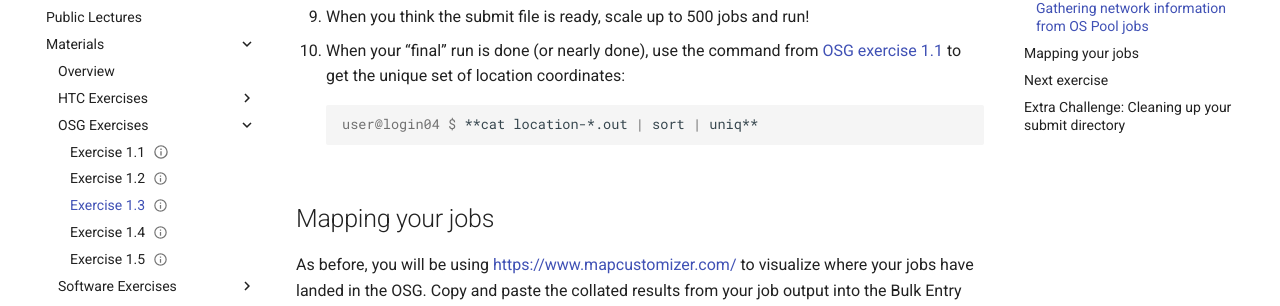
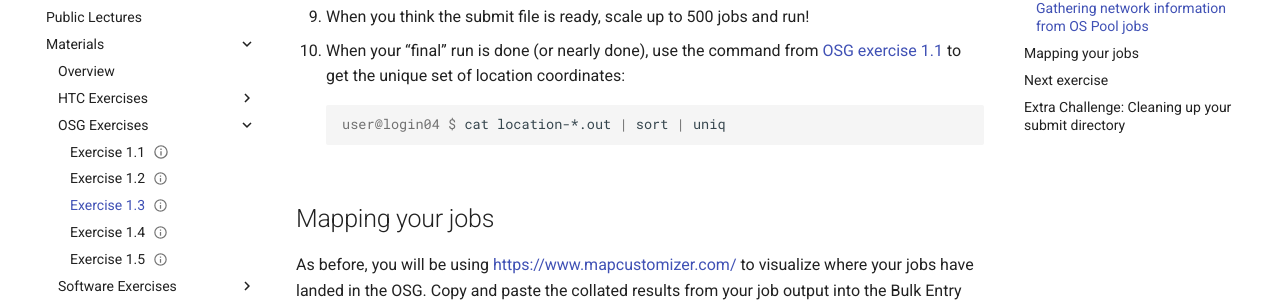
Before and after one commit to osg-htc/virtual-school-2021, an MkDocs documentation site: the page built from docs/materials/osg/part1-ex3-submit-osg.md, in a window 1280 px wide and 900 px high, scrolled down 905 px. Shown: the part 145-451 px from the top of the window. Built offline with MkDocs 1.6.1 and Material for MkDocs 9.7.7, drawn with Linux system fonts in a browser that asks for light colours.

Commit message:
Nope, formatting in commands does not work

```diff
--- a/docs/materials/osg/part1-ex3-submit-osg.md
+++ b/docs/materials/osg/part1-ex3-submit-osg.md
@@ -56,7 +56,7 @@ This may be your first OSG job, ever!
     to get the unique set of location coordinates:
 
         :::console
-        user@login04 $ **cat location-*.out | sort | uniq**
+        user@login04 $ cat location-*.out | sort | uniq
 
 ## Mapping your jobs
 
```
Also changed, not shown: docs/materials/osg/part1-ex4-hardware-diffs.md (+1 -1 lines).
